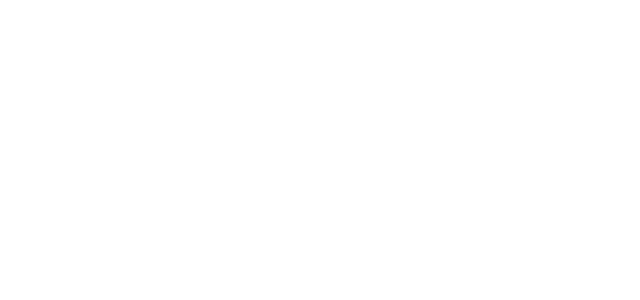
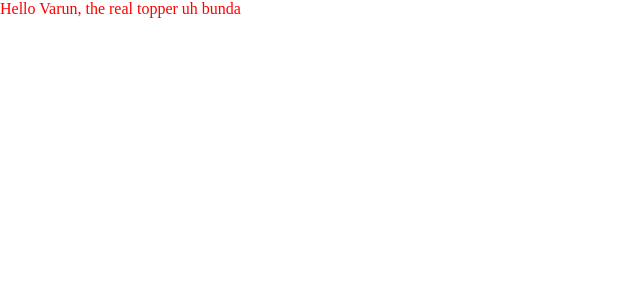
Before and after one commit to Barathraj-MS/IPL-Stats-Page, a React (Create React App) app: page /feed in a window 1280 px wide. Shown: the top 300 px of the page, without its empty margins (0-640 px from the left). Built offline with nearby package versions, Linux system fonts and the light colour scheme.

Commit message:
Added Route to feed page

```diff
--- /dev/null
+++ b/src/Feed/Feed.css
@@ -0,0 +1,3 @@
+p{
+    color: red;
+}
--- /dev/null
+++ b/src/Feed/Feed.js
@@ -0,0 +1,11 @@
+import './Feed.css';
+
+function Feed(){
+    return (
+        <div>
+            <p>Hello Varun, the real topper uh bunda</p>
+        </div>
+    )
+}
+
+export default Feed;
--- a/src/Stats.js
+++ b/src/Stats.js
@@ -11,7 +11,7 @@
   <h1 className="logo"><a href="#">IPL</a></h1>
     <ul className="main-nav">
         <li><a href="#">SCHEDULE</a></li>
-        <li><a href="#">FEED</a></li>
+        <li><a href="/feed">FEED</a></li>
     </ul>
 </header> );
 }
--- a/src/index.js
+++ b/src/index.js
@@ -3,6 +3,7 @@
 import './index.css';
 import App from './App';
 import Stats from './Stats'
+import Feed from './Feed/Feed'
 import reportWebVitals from './reportWebVitals';
 import {BrowserRouter as Router, Route, Link, NavLink, Routes} from 'react-router-dom'
 
@@ -13,7 +14,7 @@
             <Route path="/" element={<App />} />
             <Route path="/stats" element={<Stats />}/>
             <Route path="/schedule" />
-            <Route path="/feed" />
+            <Route path="/feed" element={<Feed />}/>
         </Routes>
     </Router>
   </React.StrictMode>,
```
Also changed, not shown: 1 other file (tests, documents, lock files or other folders).
